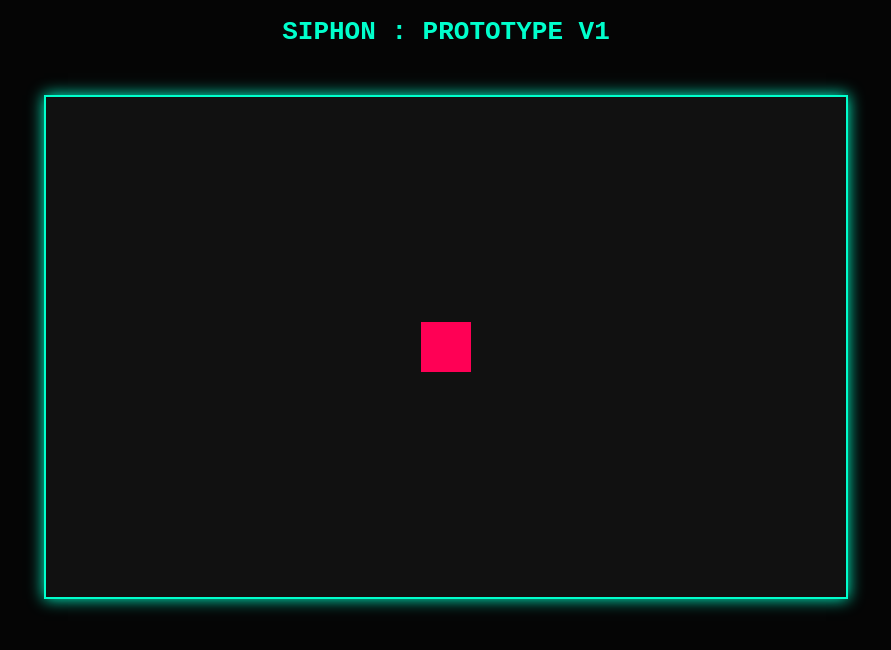
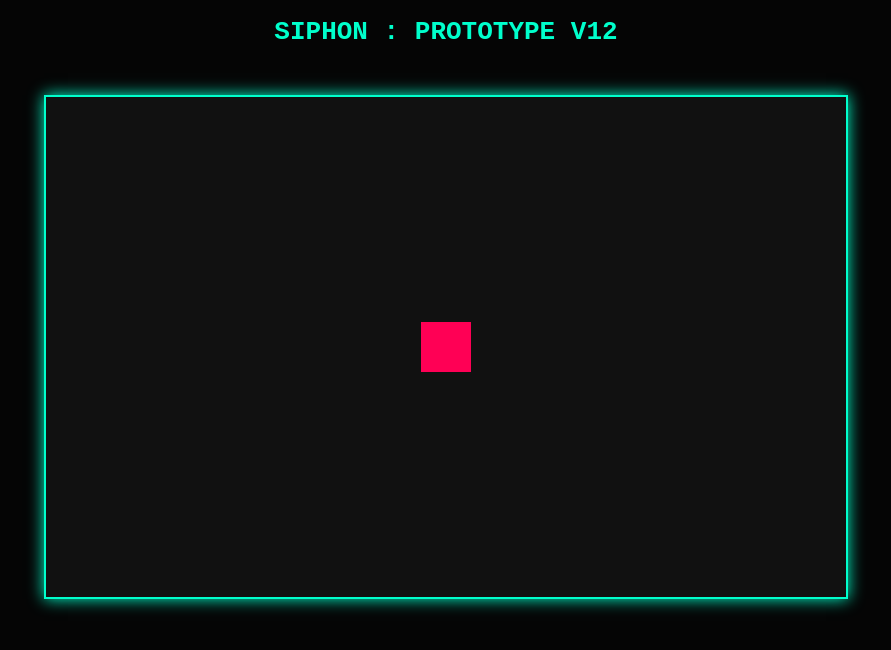
Before and after one commit to shreysolanki1809-arch/siphon, a plain HTML site: page index.html in a window 1280 px wide. Shown: the whole page, without its empty margins (194-1085 px from the left). Drawn offline with Linux system fonts and the light colour scheme.

Commit message:
Update index.html

```diff
--- a/index.html
+++ b/index.html
@@ -20,7 +20,7 @@
   </style>
 </head>
 <body>
-  <h1>SIPHON : PROTOTYPE V1</h1>
+  <h1>SIPHON : PROTOTYPE V12</h1>
   <canvas id="gameCanvas" width="800" height="500"></canvas>
 
   <script>
```
